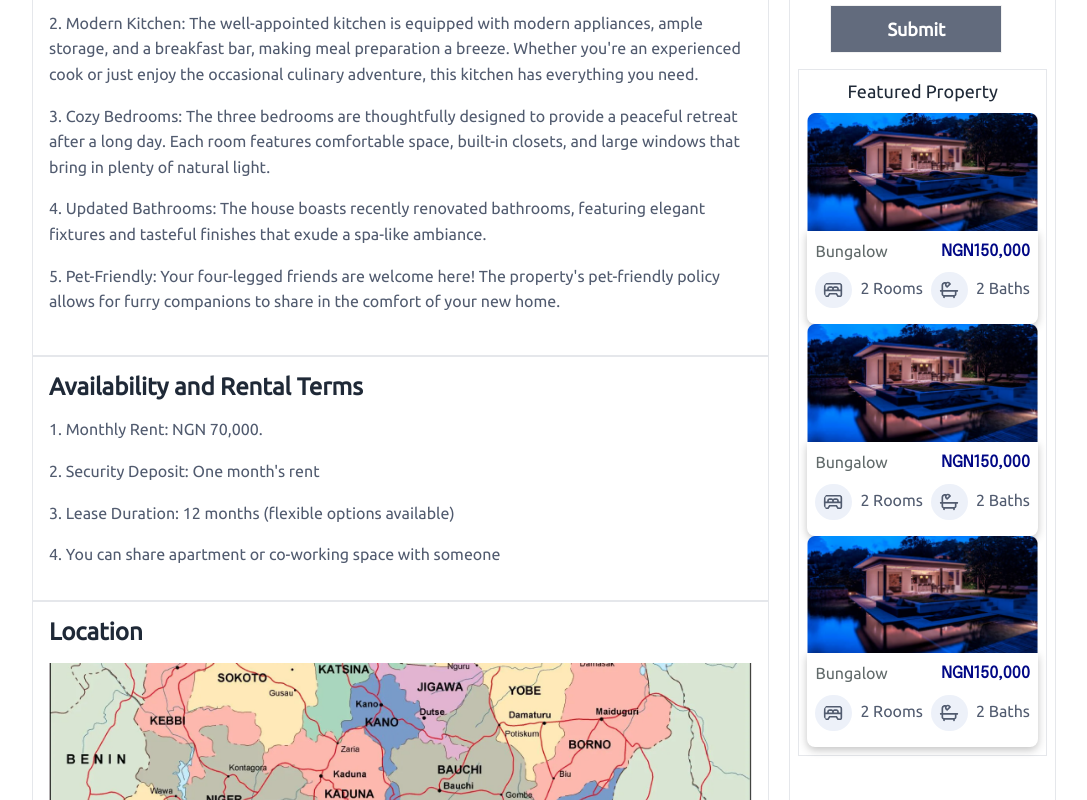
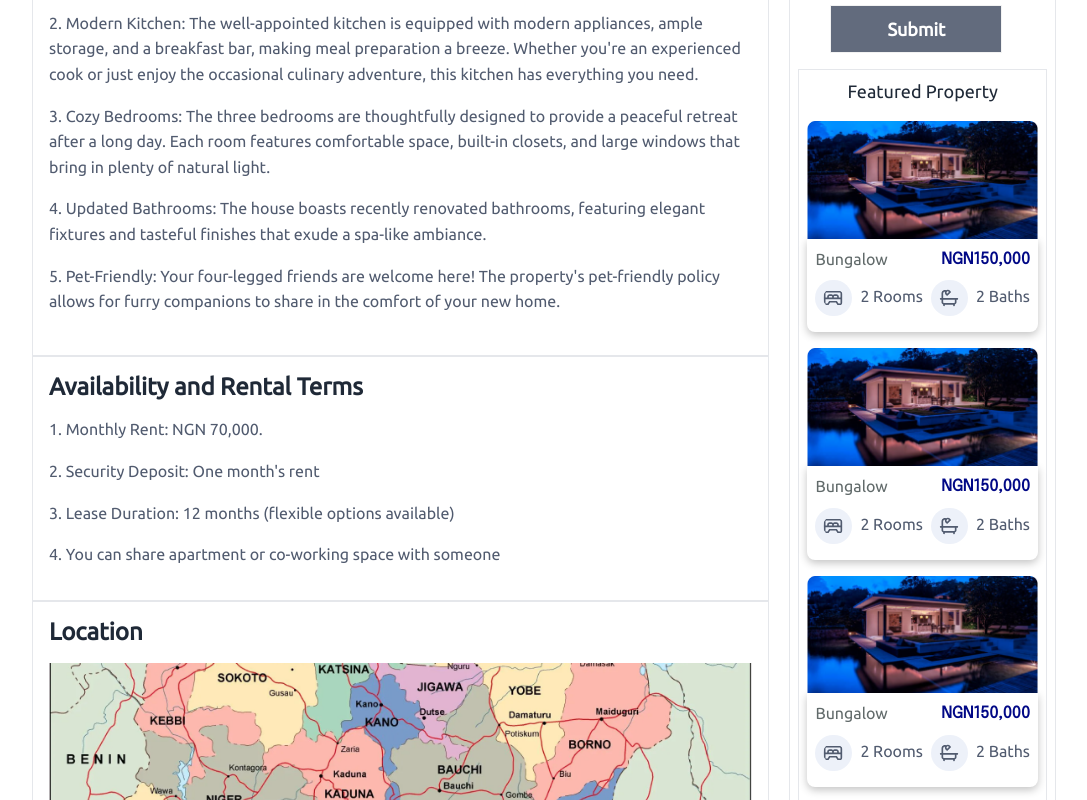
Before and after one commit to lazynerd-studios/Co-Habit-Landing, a React (Vite) app: page /details in a window 1280 px wide. Shown: the part 840-1640 px from the top of the page, without its empty margins (96-1183 px from the left). Built offline with nearby package versions, Linux system fonts and the light colour scheme.

Commit message:
Update Details.jsx

```diff
--- a/src/Components/Details/Details.jsx
+++ b/src/Components/Details/Details.jsx
@@ -386,6 +386,7 @@ const Details = () => {
                             </p>
 
                             {/* 01 */}
+                            <div className="my-4">
                                 <span className="">
                                     <img src={Bungalow01small} className="" alt="Bungalow01" />
                                 </span>
@@ -417,9 +418,11 @@ const Details = () => {
                                         </span>
                                     </span>
                                 </div>
+                            </div>
 
 
                             {/* 02 */}
+                            <div className="my-4">
                                 <span className="">
                                     <img src={Bungalow01small} className="" alt="Bungalow01" />
                                 </span>
@@ -451,8 +454,10 @@ const Details = () => {
                                         </span>
                                     </span>
                                 </div>
+                            </div>
 
                             {/* 03 */}
+                            <div className="my-4">
                                 <span className="">
                                     <img src={Bungalow01small} className="" alt="Bungalow01" />
                                 </span>
@@ -484,6 +489,7 @@ const Details = () => {
                                         </span>
                                     </span>
                                 </div>
+                            </div>
 
                         </div>
 
```
Lines whose indentation alone changed are shown as unchanged.
